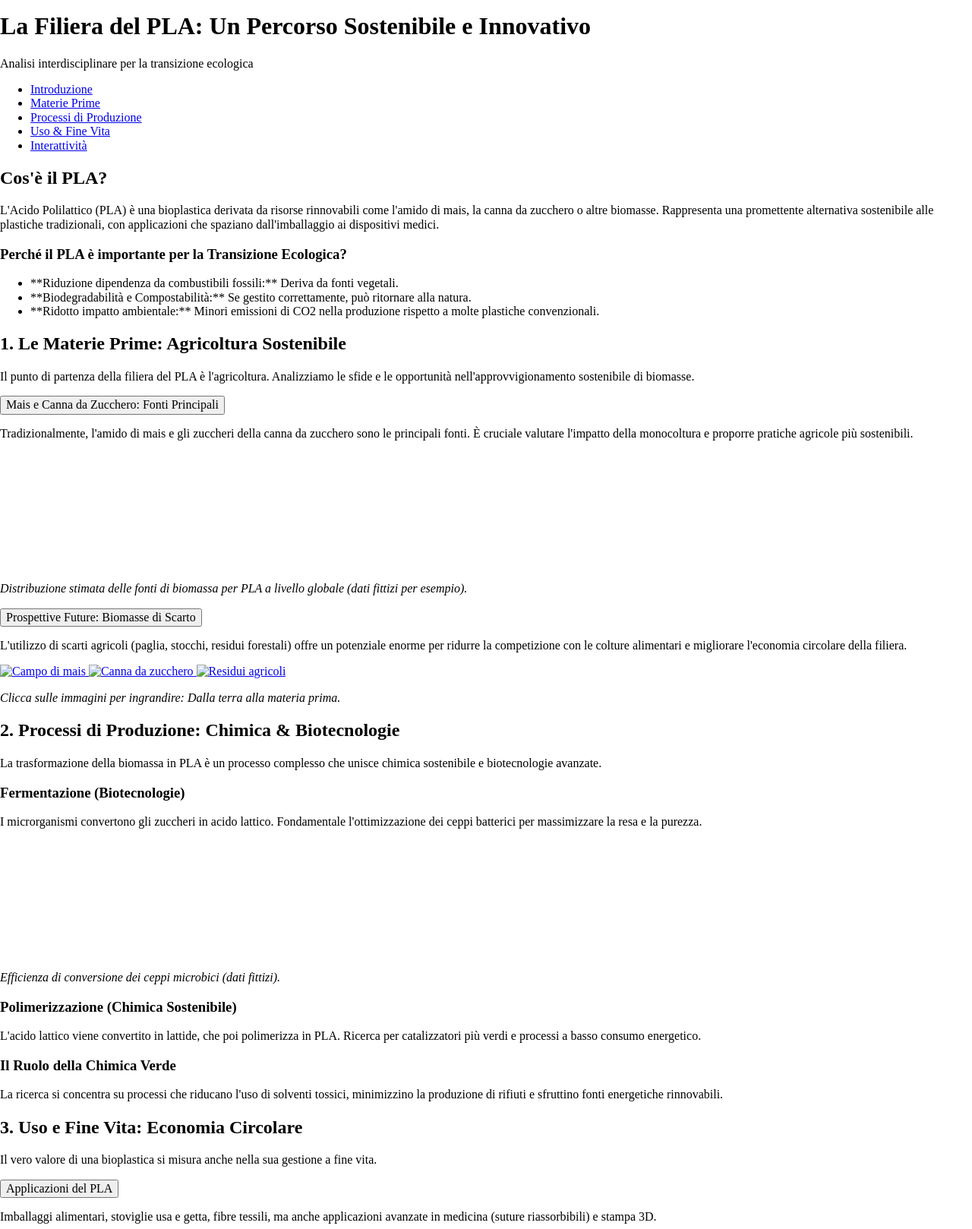
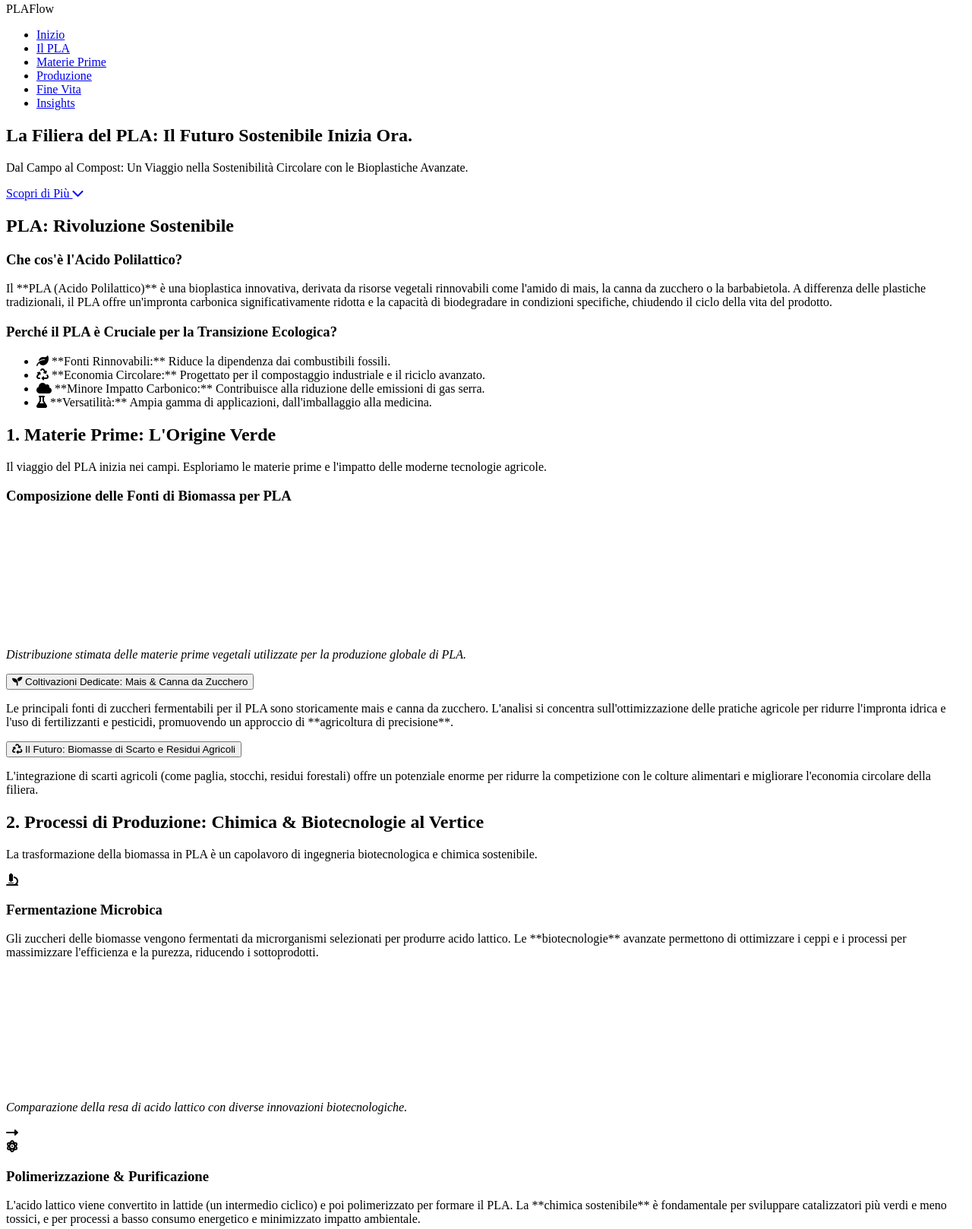
Before and after one commit to luigilogo/FDC-Project, a plain HTML site: page index.html in a window 1280 px wide. Shown: the part 5-1623 px from the top of the page at 76% size. Drawn offline with nearby package versions, Linux system fonts and the light colour scheme; some packages are replaced by stand-ins of ours; a script that the page names is missing; a small style sheet from the web is missing.

Commit message:
Update index.html

```diff
--- a/index.html
+++ b/index.html
@@ -1,12 +1,16 @@
+
 <!DOCTYPE html>
 <html lang="it">
 <head>
     <meta charset="UTF-8">
     <meta name="viewport" content="width=device-width, initial-scale=1.0">
-    <title>La Filiera del PLA: Un Percorso Sostenibile</title>
+    <title>PLA Flow: Sostenibilità Rivoluzionaria</title>
 
-    <link rel="stylesheet" href="https://cdnjs.cloudflare.com/ajax/libs/normalize/8.0.1/normalize.min.css">
-    <link rel="stylesheet" href="https://fonts.googleapis.com/css2?family=Roboto:wght@300;400;700&display=swap">
+    <link rel="stylesheet" href="https://fonts.googleapis.com/css2?family=Inter:wght@300;400;500;700;800&display=swap">
+
+    <link rel="stylesheet" href="https://cdnjs.cloudflare.com/ajax/libs/font-awesome/6.0.0-beta3/css/all.min.css">
+
+    <link href="https://unpkg.com/aos@2.3.1/dist/aos.css" rel="stylesheet">
 
     <link rel="stylesheet" href="https://cdnjs.cloudflare.com/ajax/libs/lightgallery/2.7.2/css/lightgallery-bundle.min.css" />
 
@@ -16,144 +20,191 @@
 </head>
 <body>
 
-    <header>
-        <div class="container">
-            <h1>La Filiera del PLA: Un Percorso Sostenibile e Innovativo</h1>
-            <p>Analisi interdisciplinare per la transizione ecologica</p>
-            <nav>
+    <header class="main-header">
+        <div class="container header-content">
+            <div class="logo">PLA<span>Flow</span></div>
+            <nav class="main-nav">
                 <ul>
-                    <li><a href="#introduzione">Introduzione</a></li>
-                    <li><a href="#materie-prime">Materie Prime</a></li>
-                    <li><a href="#produzione">Processi di Produzione</a></li>
-                    <li><a href="#fine-vita">Uso & Fine Vita</a></li>
-                    <li><a href="#interattivita">Interattività</a></li>
+                    <li><a href="#hero">Inizio</a></li>
+                    <li><a href="#intro">Il PLA</a></li>
+                    <li><a href="#raw-materials">Materie Prime</a></li>
+                    <li><a href="#production">Produzione</a></li>
+                    <li><a href="#end-of-life">Fine Vita</a></li>
+                    <li><a href="#insights">Insights</a></li>
                 </ul>
             </nav>
         </div>
     </header>
 
-    <main class="container">
-        <section id="introduzione" class="section-card">
-            <h2>Cos'è il PLA?</h2>
-            <p>L'Acido Polilattico (PLA) è una bioplastica derivata da risorse rinnovabili come l'amido di mais, la canna da zucchero o altre biomasse. Rappresenta una promettente alternativa sostenibile alle plastiche tradizionali, con applicazioni che spaziano dall'imballaggio ai dispositivi medici.</p>
-            <div class="info-box">
-                <h3>Perché il PLA è importante per la Transizione Ecologica?</h3>
-                <ul>
-                    <li>**Riduzione dipendenza da combustibili fossili:** Deriva da fonti vegetali.</li>
-                    <li>**Biodegradabilità e Compostabilità:** Se gestito correttamente, può ritornare alla natura.</li>
-                    <li>**Ridotto impatto ambientale:** Minori emissioni di CO2 nella produzione rispetto a molte plastiche convenzionali.</li>
-                </ul>
+    <section id="hero" class="hero-section">
+        <div class="hero-overlay"></div>
+        <div class="container hero-content">
+            <h1 data-aos="fade-up" data-aos-duration="1000">La Filiera del PLA: Il Futuro Sostenibile Inizia Ora.</h1>
+            <p data-aos="fade-up" data-aos-duration="1200" data-aos-delay="200">Dal Campo al Compost: Un Viaggio nella Sostenibilità Circolare con le Bioplastiche Avanzate.</p>
+            <a href="#intro" class="cta-button" data-aos="fade-up" data-aos-duration="1400" data-aos-delay="400">Scopri di Più <i class="fas fa-chevron-down"></i></a>
+        </div>
+    </section>
+
+    <section id="intro" class="content-section">
+        <div class="container">
+            <h2 data-aos="fade-right">PLA: Rivoluzione Sostenibile</h2>
+            <div class="section-grid">
+                <div class="grid-item" data-aos="fade-up" data-aos-delay="100">
+                    <h3>Che cos'è l'Acido Polilattico?</h3>
+                    <p>Il **PLA (Acido Polilattico)** è una bioplastica innovativa, derivata da risorse vegetali rinnovabili come l'amido di mais, la canna da zucchero o la barbabietola. A differenza delle plastiche tradizionali, il PLA offre un'impronta carbonica significativamente ridotta e la capacità di biodegradare in condizioni specifiche, chiudendo il ciclo della vita del prodotto.</p>
+                </div>
+                <div class="grid-item" data-aos="fade-up" data-aos-delay="200">
+                    <h3>Perché il PLA è Cruciale per la Transizione Ecologica?</h3>
+                    <ul>
+                        <li><i class="fas fa-leaf icon-green"></i> **Fonti Rinnovabili:** Riduce la dipendenza dai combustibili fossili.</li>
+                        <li><i class="fas fa-recycle icon-blue"></i> **Economia Circolare:** Progettato per il compostaggio industriale e il riciclo avanzato.</li>
+                        <li><i class="fas fa-cloud icon-grey"></i> **Minore Impatto Carbonico:** Contribuisce alla riduzione delle emissioni di gas serra.</li>
+                        <li><i class="fas fa-flask icon-orange"></i> **Versatilità:** Ampia gamma di applicazioni, dall'imballaggio alla medicina.</li>
+                    </ul>
+                </div>
             </div>
-        </section>
+        </div>
+    </section>
 
-        <section id="materie-prime" class="section-card">
-            <h2>1. Le Materie Prime: Agricoltura Sostenibile</h2>
-            <p>Il punto di partenza della filiera del PLA è l'agricoltura. Analizziamo le sfide e le opportunità nell'approvvigionamento sostenibile di biomasse.</p>
+    <section id="raw-materials" class="content-section bg-light">
+        <div class="container">
+            <h2 data-aos="fade-right">1. Materie Prime: L'Origine Verde</h2>
+            <p class="section-description" data-aos="fade-left">Il viaggio del PLA inizia nei campi. Esploriamo le materie prime e l'impatto delle moderne tecnologie agricole.</p>
 
-            <div class="accordion">
+            <div class="chart-container" data-aos="fade-up" data-aos-delay="200">
+                <h3>Composizione delle Fonti di Biomassa per PLA</h3>
+                <canvas id="sourceCompositionChart"></canvas>
+                <p class="chart-caption"><em>Distribuzione stimata delle materie prime vegetali utilizzate per la produzione globale di PLA.</em></p>
+            </div>
+
+            <div class="accordion-container" data-aos="fade-up" data-aos-delay="300">
                 <div class="accordion-item">
-                    <button class="accordion-header">Mais e Canna da Zucchero: Fonti Principali</button>
+                    <button class="accordion-header">
+                        <i class="fas fa-seedling icon-small"></i> Coltivazioni Dedicate: Mais & Canna da Zucchero
+                    </button>
                     <div class="accordion-content">
-                        <p>Tradizionalmente, l'amido di mais e gli zuccheri della canna da zucchero sono le principali fonti. È cruciale valutare l'impatto della monocoltura e proporre pratiche agricole più sostenibili.</p>
-                        <canvas id="materiaPrimaChart"></canvas>
-                        <p class="chart-caption"><em>Distribuzione stimata delle fonti di biomassa per PLA a livello globale (dati fittizi per esempio).</em></p>
+                        <p>Le principali fonti di zuccheri fermentabili per il PLA sono storicamente mais e canna da zucchero. L'analisi si concentra sull'ottimizzazione delle pratiche agricole per ridurre l'impronta idrica e l'uso di fertilizzanti e pesticidi, promuovendo un approccio di **agricoltura di precisione**.</p>
                     </div>
                 </div>
                 <div class="accordion-item">
-                    <button class="accordion-header">Prospettive Future: Biomasse di Scarto</button>
+                    <button class="accordion-header">
+                        <i class="fas fa-recycle icon-small"></i> Il Futuro: Biomasse di Scarto e Residui Agricoli
+                    </button>
                     <div class="accordion-content">
-                        <p>L'utilizzo di scarti agricoli (paglia, stocchi, residui forestali) offre un potenziale enorme per ridurre la competizione con le colture alimentari e migliorare l'economia circolare della filiera.</p>
+                        <p>L'integrazione di scarti agricoli (come paglia, stocchi, residui forestali) offre un potenziale enorme per ridurre la competizione con le colture alimentari e migliorare l'economia circolare della filiera.</p>
+                    </div>
+                </div>
+            </div>
+        </div>
+    </section>
+
+    <section id="production" class="content-section">
+        <div class="container">
+            <h2 data-aos="fade-right">2. Processi di Produzione: Chimica & Biotecnologie al Vertice</h2>
+            <p class="section-description" data-aos="fade-left">La trasformazione della biomassa in PLA è un capolavoro di ingegneria biotecnologica e chimica sostenibile.</p>
+
+            <div class="process-flow-container">
+                <div class="process-step" data-aos="zoom-in" data-aos-delay="100">
+                    <i class="fas fa-microscope process-icon"></i>
+                    <h3>Fermentazione Microbica</h3>
+                    <p>Gli zuccheri delle biomasse vengono fermentati da microrganismi selezionati per produrre acido lattico. Le **biotecnologie** avanzate permettono di ottimizzare i ceppi e i processi per massimizzare l'efficienza e la purezza, riducendo i sottoprodotti.</p>
+                    <canvas id="fermentationYieldChart"></canvas>
+                    <p class="chart-caption"><em>Comparazione della resa di acido lattico con diverse innovazioni biotecnologiche.</em></p>
+                </div>
+                <div class="process-separator" data-aos="fade-up" data-aos-delay="200"><i class="fas fa-long-arrow-alt-right"></i></div>
+                <div class="process-step" data-aos="zoom-in" data-aos-delay="300">
+                    <i class="fas fa-atom process-icon"></i>
+                    <h3>Polimerizzazione & Purificazione</h3>
+                    <p>L'acido lattico viene convertito in lattide (un intermedio ciclico) e poi polimerizzato per formare il PLA. La **chimica sostenibile** è fondamentale per sviluppare catalizzatori più verdi e meno tossici, e per processi a basso consumo energetico e minimizzato impatto ambientale.</p>
+                    <div class="info-box accent-box">
+                        <h4><i class="fas fa-lightbulb"></i> Innovazione Chimica Verde</h4>
+                        <p>La ricerca è volta a ridurre l'uso di solventi, ottimizzare le rese di reazione e integrare fonti energetiche rinnovabili, rendendo la produzione sempre più circolare e pulita.</p>
                     </div>
                 </div>
             </div>
 
-            <div class="image-gallery" id="gallery-agricoltura">
-                <a href="images/agricoltura1.jpg" data-sub-html="<h4>Coltivazione di mais</h4><p>Materie prime per il PLA.</p>">
-                    <img src="images/agricoltura1_thumb.jpg" alt="Campo di mais">
+            <div class="image-gallery-grid" id="production-gallery" data-aos="fade-up" data-aos-delay="400">
+                <a href="images/fermenter.jpg" data-sub-html="<h4>Biorattore Industriale</h4><p>Fermentazione su larga scala per acido lattico.</p>">
+                    <img src="images/fermenter_thumb.jpg" alt="Biorattore">
                 </a>
-                <a href="images/agricoltura2.jpg" data-sub-html="<h4>Campi di canna da zucchero</h4><p>Fonte primaria di zuccheri.</p>">
-                    <img src="images/agricoltura2_thumb.jpg" alt="Canna da zucchero">
+                <a href="images/lab.jpg" data-sub-html="<h4>Ricerca di Laboratorio</h4><p>Sviluppo di nuovi catalizzatori e processi.</p>">
+                    <img src="images/lab_thumb.jpg" alt="Laboratorio">
                 </a>
-                <a href="images/agricoltura3.jpg" data-sub-html="<h4>Residui agricoli</h4><p>Nuove fonti sostenibili.</p>">
-                    <img src="images/agricoltura3_thumb.jpg" alt="Residui agricoli">
+                <a href="images/pellets.jpg" data-sub-html="<h4>Pellet di PLA</h4><p>Il prodotto finale pronto per la trasformazione.</p>">
+                    <img src="images/pellets_thumb.jpg" alt="Pellet di PLA">
                 </a>
             </div>
-            <p class="gallery-caption"><em>Clicca sulle immagini per ingrandire: Dalla terra alla materia prima.</em></p>
-        </section>
+            <p class="gallery-caption"><em>Esplora le fasi chiave del processo di produzione del PLA.</em></p>
+        </div>
+    </section>
 
-        <section id="produzione" class="section-card">
-            <h2>2. Processi di Produzione: Chimica & Biotecnologie</h2>
-            <p>La trasformazione della biomassa in PLA è un processo complesso che unisce chimica sostenibile e biotecnologie avanzate.</p>
+    <section id="end-of-life" class="content-section bg-light">
+        <div class="container">
+            <h2 data-aos="fade-right">3. Uso e Fine Vita: Chiudere il Cerchio</h2>
+            <p class="section-description" data-aos="fade-left">La gestione a fine vita è ciò che distingue veramente il PLA, puntando a un'economia realmente circolare.</p>
 
-            <div class="process-flow">
-                <div class="process-step">
-                    <h3>Fermentazione (Biotecnologie)</h3>
-                    <p>I microrganismi convertono gli zuccheri in acido lattico. Fondamentale l'ottimizzazione dei ceppi batterici per massimizzare la resa e la purezza.</p>
-                    <canvas id="fermentationEfficiencyChart"></canvas>
-                    <p class="chart-caption"><em>Efficienza di conversione dei ceppi microbici (dati fittizi).</em></p>
+            <div class="grid-2-cols">
+                <div class="grid-item" data-aos="fade-up" data-aos-delay="100">
+                    <h3>Applicazioni rivoluzionarie del PLA</h3>
+                    <ul>
+                        <li><i class="fas fa-box-open icon-purple"></i> **Imballaggi Sostenibili:** Bottiglie, vaschette, film biodegradabili.</li>
+                        <li><i class="fas fa-tshirt icon-purple"></i> **Tessuti Innovativi:** Fibre per abbigliamento e non-tessuti.</li>
+                        <li><i class="fas fa-clinic-medical icon-purple"></i> **Medicina e Stampa 3D:** Fili di sutura, scaffold, protesi e prototipazione rapida.</li>
+                    </ul>
                 </div>
-                <div class="process-step">
-                    <h3>Polimerizzazione (Chimica Sostenibile)</h3>
-                    <p>L'acido lattico viene convertito in lattide, che poi polimerizza in PLA. Ricerca per catalizzatori più verdi e processi a basso consumo energetico.</p>
+                <div class="grid-item" data-aos="fade-up" data-aos-delay="200">
+                    <h3>Biodegradazione e Compostaggio</h3>
+                    <p>Il PLA è compostabile industrialmente. I microrganismi specifici, oggetto di studio delle **biotecnologie microbiche**, scompongono il PLA in acqua, CO2 e biomassa. Questo processo, se correttamente gestito, restituisce valore all'ambiente, evitando l'accumulo di rifiuti plastici.</p>
+                    <canvas id="biodegradationRateChart"></canvas>
+                    <p class="chart-caption"><em>Tasso di degradazione del PLA in un impianto di compostaggio industriale.</em></p>
                 </div>
             </div>
 
-            <div class="info-box">
-                <h3>Il Ruolo della Chimica Verde</h3>
-                <p>La ricerca si concentra su processi che riducano l'uso di solventi tossici, minimizzino la produzione di rifiuti e sfruttino fonti energetiche rinnovabili.</p>
+            <div class="info-box accent-box-blue" data-aos="fade-up" data-aos-delay="300">
+                <h4><i class="fas fa-handshake"></i> La Chiave è la Corretta Gestione</h4>
+                <p>Affinché il PLA esprima il suo potenziale di sostenibilità, è essenziale che venga correttamente differenziato e indirizzato agli impianti di compostaggio industriale. La sensibilizzazione e le infrastrutture adeguate sono cruciali.</p>
             </div>
         </section>
 
-        <section id="fine-vita" class="section-card">
-            <h2>3. Uso e Fine Vita: Economia Circolare</h2>
-            <p>Il vero valore di una bioplastica si misura anche nella sua gestione a fine vita.</p>
+    <section id="insights" class="content-section">
+        <div class="container">
+            <h2 data-aos="fade-right">Dati & Insights: La Prospettiva Globale</h2>
+            <p class="section-description" data-aos="fade-left">Una mappa interattiva dei principali attori della filiera e delle aree di innovazione nel mondo.</p>
+            <div id="world-map" data-aos="fade-up" data-aos-delay="200" style="height: 500px; width: 100%;"></div>
+            <p class="map-caption"><em>Clicca sui marcatori per scoprire i principali centri di produzione, ricerca e innovazione del PLA.</em></p>
 
-            <div class="accordion">
-                <div class="accordion-item">
-                    <button class="accordion-header">Applicazioni del PLA</button>
-                    <div class="accordion-content">
-                        <p>Imballaggi alimentari, stoviglie usa e getta, fibre tessili, ma anche applicazioni avanzate in medicina (suture riassorbibili) e stampa 3D.</p>
-                    </div>
-                </div>
-                <div class="accordion-item">
-                    <button class="accordion-header">Biodegradazione e Compostaggio</button>
-                    <div class="accordion-content">
-                        <p>Il PLA è compostabile industrialmente. I microrganismi svolgono un ruolo chiave nella sua degradazione in ambienti controllati, trasformandolo in composti naturali.</p>
-                        <canvas id="degradationTimeChart"></canvas>
-                        <p class="chart-caption"><em>Tempo di degradazione del PLA in diverse condizioni (dati fittizi, tempi indicativi).</em></p>
-                    </div>
-                </div>
-                <div class="accordion-item">
-                    <button class="accordion-header">Riciclo e Sfide</button>
-                    <div class="accordion-content">
-                        <p>Il riciclo meccanico è possibile ma richiede una separazione efficace dal flusso dei rifiuti. Il riciclo chimico offre nuove opportunità per recuperare i monomeri.</p>
-                    </div>
-                </div>
+            <div class="call-to-action" data-aos="zoom-in" data-aos-delay="300">
+                <h3>Domande? Approfondimenti?</h3>
+                <p>Contattateci per ulteriori dettagli sulla nostra analisi e sul futuro delle bioplastiche.</p>
+                <a href="mailto:vostra.email@example.com" class="cta-button secondary-cta">Contattaci <i class="fas fa-envelope"></i></a>
             </div>
-        </section>
-
-        <section id="interattivita" class="section-card">
-            <h2>Scopri di più: Mappa delle Bioraffinerie</h2>
-            <p>Esplora alcune delle principali bioraffinerie e centri di ricerca che stanno guidando l'innovazione nella produzione di bioplastiche a livello globale.</p>
-            <div id="mapid" style="height: 400px; width: 100%;"></div>
-            <p class="map-caption"><em>Clicca sui marker per informazioni aggiuntive.</em></p>
-        </section>
-
-    </main>
+        </div>
+    </section>
 
     <footer>
         <div class="container">
             <p>&copy; 2025 Gruppo di Lavoro Master. Tutti i diritti riservati.</p>
+            <div class="social-links">
+                <a href="#"><i class="fab fa-linkedin"></i></a>
+                <a href="#"><i class="fab fa-github"></i></a>
+            </div>
         </div>
     </footer>
 
     <script src="https://cdnjs.cloudflare.com/ajax/libs/Chart.js/3.7.1/chart.min.js"></script>
+    <script src="https://unpkg.com/aos@2.3.1/dist/aos.js"></script>
     <script src="https://cdnjs.cloudflare.com/ajax/libs/lightgallery/2.7.2/lightgallery.min.js"></script>
     <script src="https://cdnjs.cloudflare.com/ajax/libs/lightgallery/2.7.2/plugins/thumbnail/lg-thumbnail.min.js"></script>
     <script src="https://cdnjs.cloudflare.com/ajax/libs/lightgallery/2.7.2/plugins/zoom/lg-zoom.min.js"></script>
     <script src="https://unpkg.com/leaflet@1.9.4/dist/leaflet.js" integrity="sha256-20nKqfh1w+S44zMEP9Q4dOFk/0Qh79xN3u0D8dYh4sQ=" crossorigin=""></script>
 
     <script src="js/script.js"></script>
+    <script>
+        AOS.init({
+            duration: 1000, // Durata animazione in ms
+            once: true,    // Anima solo una volta quando appare
+        });
+    </script>
 
 </body>
 </html>
```
